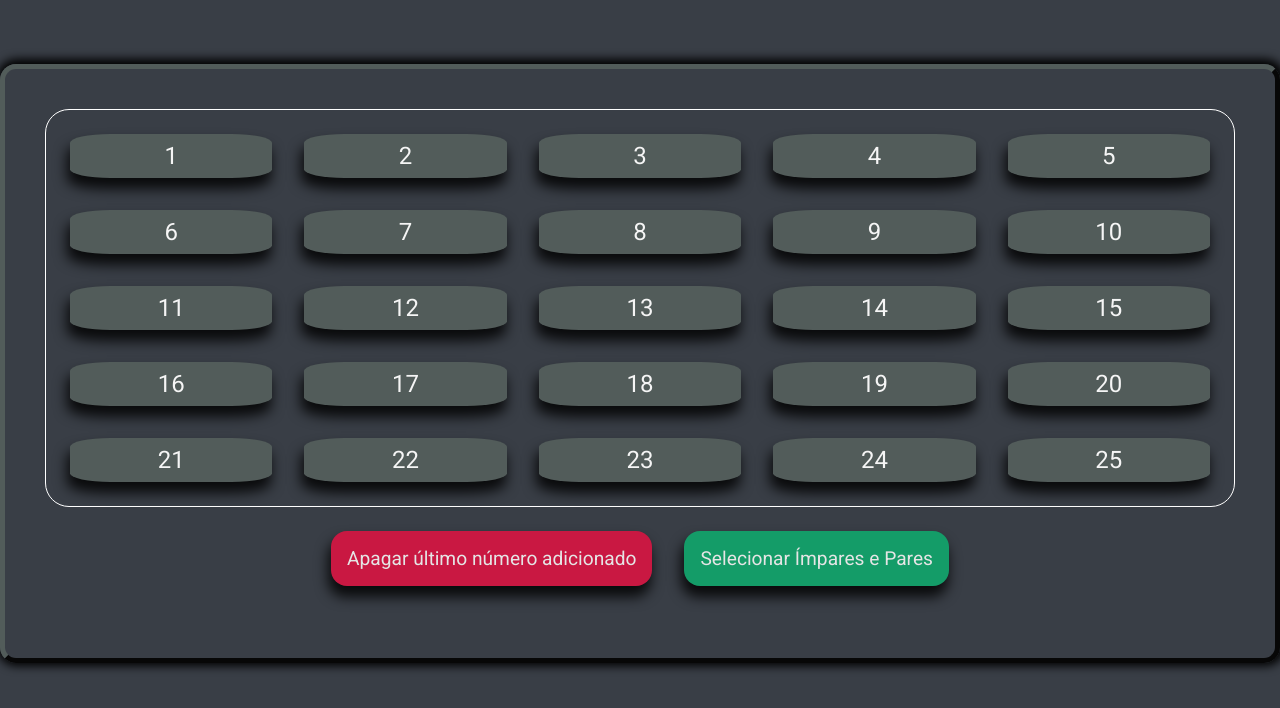
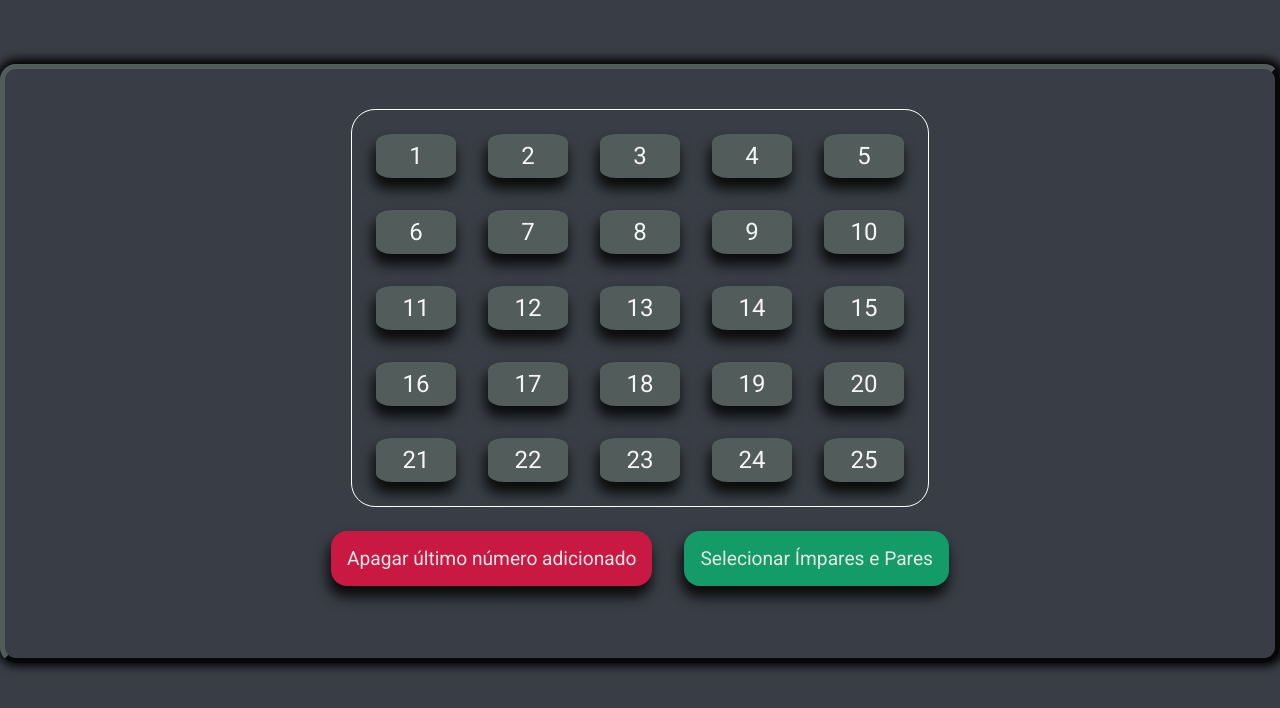
Before and after one commit to Ricardo-1991/twelve-numbers-raffle, a React (Vite) app: page / in a window 1280 px wide. Shown: the top 708 px of the page. Built offline with nearby package versions, Linux system fonts and the light colour scheme.

Commit message:
ajustando texto html

```diff
--- a/index.html
+++ b/index.html
@@ -7,7 +7,7 @@
     <link rel="icon" type="image/svg+xml" href="/vite.svg" />
     <meta name="viewport" content="width=device-width, initial-scale=1.0" />
     <link href="https://fonts.googleapis.com/css2?family=Roboto+Mono:wght@700&family=Roboto:wght@400;700&display=swap" rel="stylesheet">
-    <title>Vite + React</title>
+    <title>Doze números sorteados!</title>
   </head>
   <body>
     <div id="root"></div>
--- a/src/App.css
+++ b/src/App.css
@@ -39,13 +39,13 @@ button {
   display: grid;
   grid-template-columns: repeat(5, 1fr);
   gap: 2rem;
-  width: 100%;
   padding: 1.5rem;
   border: 1px solid white;
   border-radius: 1.5rem;
 }
 
 .selectNumbersContainer button {
+  width: 5rem;
   background-color: #525c5a;
   color: #f5f5f5;
   border-radius: 20%;
@@ -142,6 +142,7 @@ button {
   }
 
   .selectNumbersContainer button {
+    width: 100%;
     padding: 0.875rem;
     font-size: 0.875rem;
     margin-right: 0.1rem;
```
